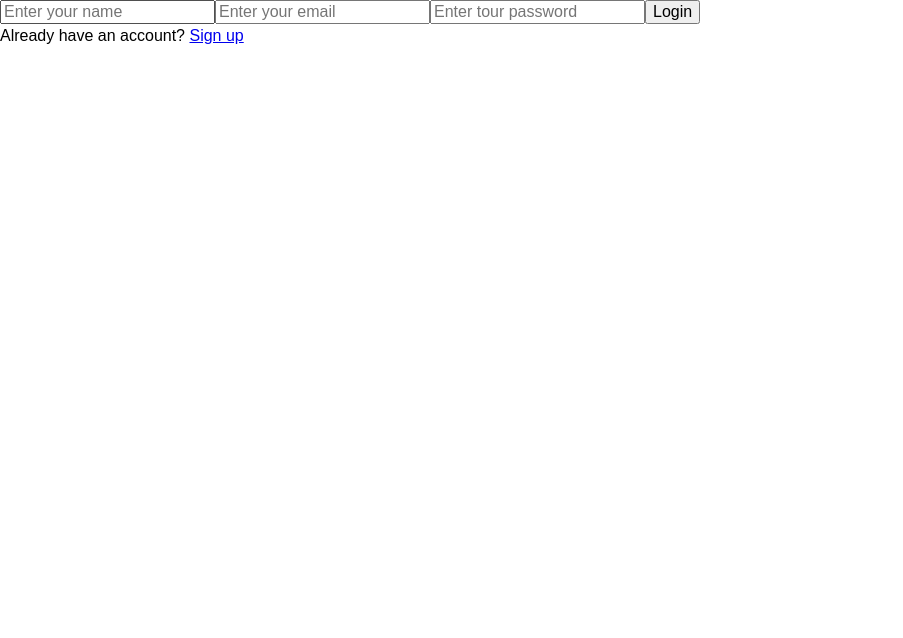
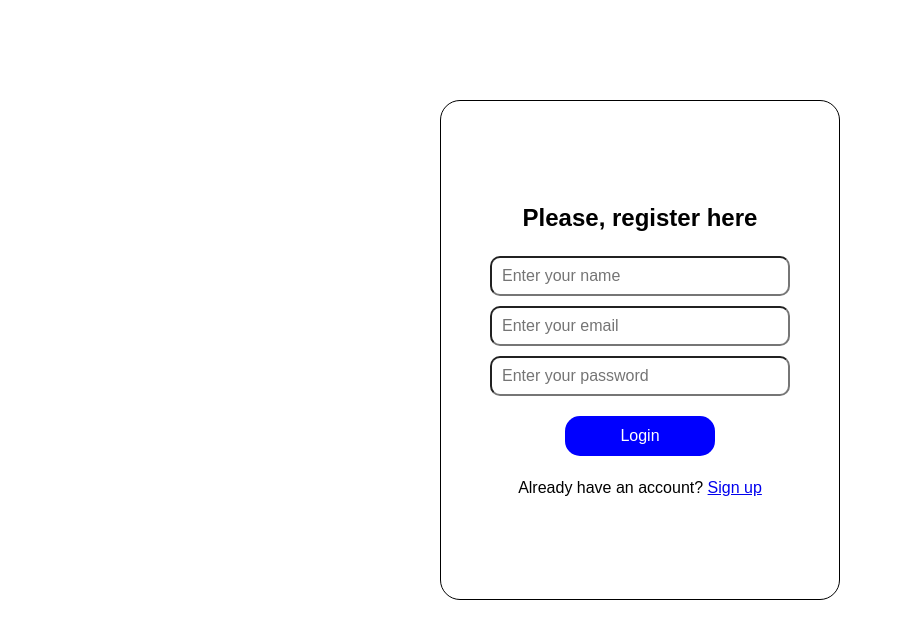
Before and after one commit to Eduardos13/goit-react-hw-08, a React (Vite) app: page /register in a window 1280 px wide. Shown: the top 638 px of the page, without its empty margins (0-903 px from the left). Built offline with nearby package versions, Linux system fonts and the light colour scheme; no server answers.

Commit message:
first part is done

```diff
--- a/src/components/AppBar/AppBar.jsx
+++ b/src/components/AppBar/AppBar.jsx
@@ -34,7 +34,12 @@ const AppBar = () => {
 
         {isLogedIn && (
           <li>
-            <button onClick={() => dispatch(logoutThunk())}>LogOut</button>
+            <button
+              className={s.logoutBtn}
+              onClick={() => dispatch(logoutThunk())}
+            >
+              LogOut
+            </button>
           </li>
         )}
       </ul>
--- a/src/components/AppBar/AppBar.module.css
+++ b/src/components/AppBar/AppBar.module.css
@@ -3,9 +3,31 @@
   justify-content: space-between;
   padding: 20px 40px;
   background-color: aquamarine;
+  color: white;
+  font-size: 26px;
 }
 
 .linksList {
   display: flex;
   gap: 20px;
 }
+
+.linksItem a {
+  text-decoration: none;
+  color: white;
+}
+
+.linksItem a:hover {
+  color: blanchedalmond;
+}
+
+.logoutBtn {
+  border: none;
+  background-color: inherit;
+  color: white;
+}
+
+.logoutBtn:hover {
+  cursor: pointer;
+  color: blanchedalmond;
+}
--- a/src/components/LoginForm/LoginForm.jsx
+++ b/src/components/LoginForm/LoginForm.jsx
@@ -27,16 +27,26 @@ const LoginForm = () => {
   return (
     <div>
       <Formik initialValues={initialValues} onSubmit={handleSubmit}>
-        <Form>
-          <Field name="email" placeholder="Enter your email"></Field>
-          <Field
-            name="password"
-            type="password"
-            placeholder="Enter tour password"
-          ></Field>
-          <button type="submit">Login</button>
+        <Form className={s.formWrapper}>
+          <h2>Please, login here</h2>
+          <div className={s.inputList}>
+            <Field
+              className={s.input}
+              name="email"
+              placeholder="Enter your email"
+            />
+            <Field
+              className={s.input}
+              name="password"
+              type="password"
+              placeholder="Enter your password"
+            />
+          </div>
+          <button className={s.loginBtn} type="submit">
+            Login
+          </button>
 
-          <p>
+          <p className={s.redirect}>
             Don't have an account?<Link to="/register">Sign in</Link>
           </p>
         </Form>
--- a/src/components/LoginForm/LoginForm.module.css
+++ b/src/components/LoginForm/LoginForm.module.css
@@ -0,0 +1,56 @@
+.formWrapper {
+  display: flex;
+  flex-direction: column;
+
+  justify-content: center;
+  align-items: center;
+
+  margin: 0 auto;
+  margin-top: 100px;
+
+  width: 400px;
+  height: 500px;
+
+  border: 1px solid black;
+  border-radius: 20px;
+
+  gap: 20px;
+  padding: 30px;
+}
+
+.input {
+  width: 300px;
+  height: 40px;
+  padding: 10px;
+  border-radius: 10px;
+}
+
+.input:hover {
+  cursor: pointer;
+  box-shadow: 2px 2px 12px black;
+}
+
+.inputList {
+  display: flex;
+  flex-direction: column;
+  gap: 10px;
+}
+
+.loginBtn {
+  width: 150px;
+  height: 40px;
+  border: none;
+  border-radius: 15px;
+  background-color: blue;
+  color: white;
+}
+
+.loginBtn:hover {
+  cursor: pointer;
+  background-color: rgb(21, 21, 104);
+}
+
+.redirect {
+  display: flex;
+  gap: 5px;
+}
--- a/src/components/RegistrationForm/RegistrationForm.jsx
+++ b/src/components/RegistrationForm/RegistrationForm.jsx
@@ -1,9 +1,10 @@
 import React from 'react';
 import s from './RegistrationForm.module.css';
 import { Field, Form, Formik } from 'formik';
-import { Link } from 'react-router-dom';
-import { useDispatch } from 'react-redux';
+import { Link, Navigate } from 'react-router-dom';
+import { useDispatch, useSelector } from 'react-redux';
 import { registerThunk } from '../../redux/auth/operations';
+import { selectIsLogedIn } from '../../redux/auth/selectors';
 
 const RegistrationForm = () => {
   const initialValues = {
@@ -19,18 +20,38 @@ const RegistrationForm = () => {
     options.resetForm();
   };
 
+  const isLogedIn = useSelector(selectIsLogedIn);
+
+  if (isLogedIn) {
+    return <Navigate to="/" />;
+  }
+
   return (
     <div>
       <Formik initialValues={initialValues} onSubmit={handleSubmit}>
-        <Form>
-          <Field name="name" placeholder="Enter your name"></Field>
-          <Field name="email" placeholder="Enter your email"></Field>
-          <Field
-            name="password"
-            type="password"
-            placeholder="Enter tour password"
-          ></Field>
-          <button type="submit">Login</button>
+        <Form className={s.formWrapper}>
+          <h2>Please, register here</h2>
+          <div className={s.inputList}>
+            <Field
+              className={s.input}
+              name="name"
+              placeholder="Enter your name"
+            />
+            <Field
+              className={s.input}
+              name="email"
+              placeholder="Enter your email"
+            />
+            <Field
+              className={s.input}
+              name="password"
+              type="password"
+              placeholder="Enter your password"
+            />
+          </div>
+          <button className={s.loginBtn} type="submit">
+            Login
+          </button>
 
           <p>
             Already have an account? <Link to="/login">Sign up</Link>
--- a/src/components/RegistrationForm/RegistrationForm.module.css
+++ b/src/components/RegistrationForm/RegistrationForm.module.css
@@ -0,0 +1,56 @@
+.formWrapper {
+  display: flex;
+  flex-direction: column;
+
+  justify-content: center;
+  align-items: center;
+
+  margin: 0 auto;
+  margin-top: 100px;
+
+  width: 400px;
+  height: 500px;
+
+  border: 1px solid black;
+  border-radius: 20px;
+
+  gap: 20px;
+  padding: 30px;
+}
+
+.input {
+  width: 300px;
+  height: 40px;
+  padding: 10px;
+  border-radius: 10px;
+}
+
+.input:hover {
+  cursor: pointer;
+  box-shadow: 2px 2px 12px black;
+}
+
+.inputList {
+  display: flex;
+  flex-direction: column;
+  gap: 10px;
+}
+
+.loginBtn {
+  width: 150px;
+  height: 40px;
+  border: none;
+  border-radius: 15px;
+  background-color: blue;
+  color: white;
+}
+
+.loginBtn:hover {
+  cursor: pointer;
+  background-color: rgb(21, 21, 104);
+}
+
+.redirect {
+  display: flex;
+  gap: 5px;
+}
--- a/src/pages/HomePage/HomePage.jsx
+++ b/src/pages/HomePage/HomePage.jsx
@@ -2,7 +2,7 @@ import React from 'react';
 import s from './HomePage.module.css';
 
 const HomePage = () => {
-  return <div>HomePage</div>;
+  return <div></div>;
 };
 
 export default HomePage;
```
